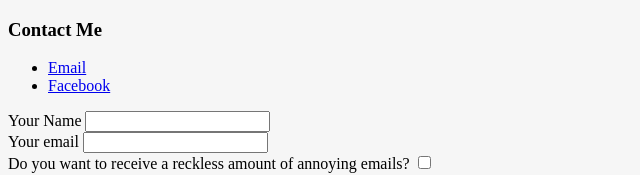
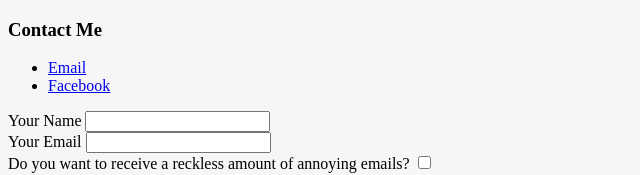
Before and after one commit to JohnDanaher/cv, a plain HTML site: page contact.html in a window 1280 px wide. Shown: the top 175 px of the page, 0-640 px from the left. Drawn offline with Linux system fonts and the light colour scheme.

Commit message:
Update contact.html

```diff
--- a/contact.html
+++ b/contact.html
@@ -15,7 +15,7 @@
   <form action="mailto:jayblez@gmail.com?subject=Feedback" method="post" enctype="text/plain"><!--the action part is what the form does-->
     <label>Your Name</label>
     <input type="text" name="name" value=""><br>
-    <label>Your email</label>
+    <label>Your Email</label>
     <input type="email" name="email" value=""><br>
     <label>Do you want to receive a reckless amount of annoying emails?</label>
     <input type="checkbox" name="" value=""><br>
```
